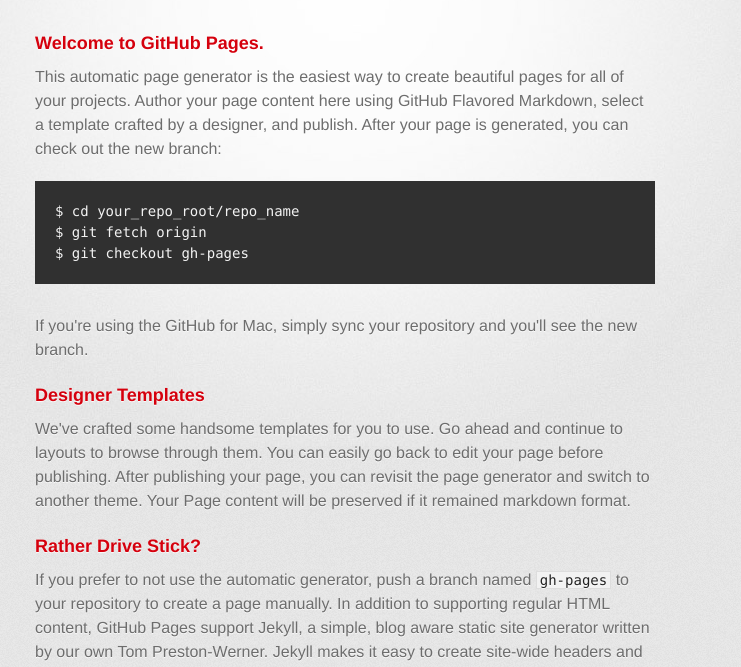
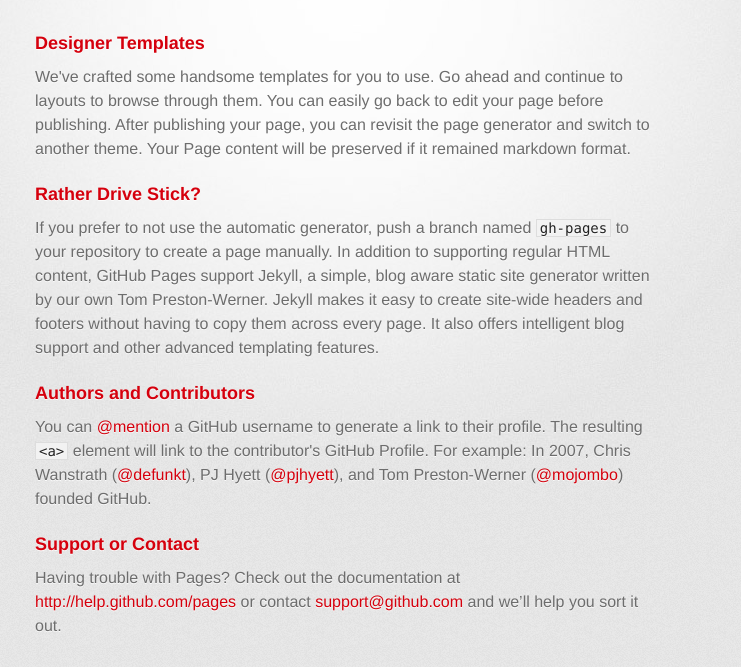
Before and after one commit to csaniga/CS-Identity, a plain HTML site: page index.html in a window 1280 px wide. Shown: the part 127-794 px from the top of the page, without its empty margins (295-1036 px from the left). Drawn offline with Linux system fonts and the light colour scheme; a web font is replaced by a local one.

Commit message:
Remove Section

```diff
--- a/index.html
+++ b/index.html
@@ -23,18 +23,6 @@
         </header>
 
         <section id="main_content">
-          <h3>
-<a name="welcome-to-github-pages" class="anchor" href="#welcome-to-github-pages"><span class="octicon octicon-link"></span></a>Welcome to GitHub Pages.</h3>
-
-<p>This automatic page generator is the easiest way to create beautiful pages for all of your projects. Author your page content here using GitHub Flavored Markdown, select a template crafted by a designer, and publish. After your page is generated, you can check out the new branch:</p>
-
-<pre><code>$ cd your_repo_root/repo_name
-$ git fetch origin
-$ git checkout gh-pages
-</code></pre>
-
-<p>If you're using the GitHub for Mac, simply sync your repository and you'll see the new branch.</p>
-
 <h3>
 <a name="designer-templates" class="anchor" href="#designer-templates"><span class="octicon octicon-link"></span></a>Designer Templates</h3>
 
```
